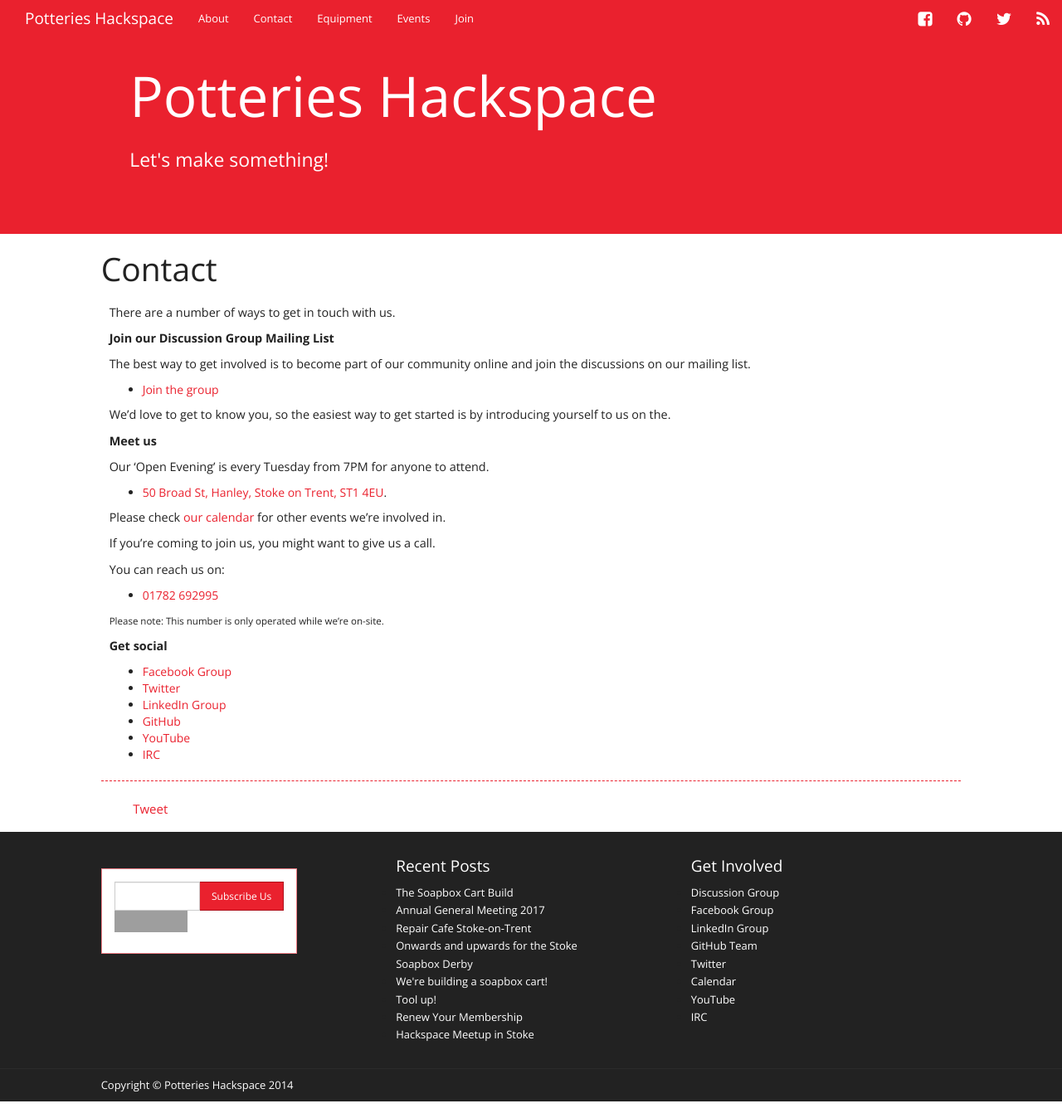
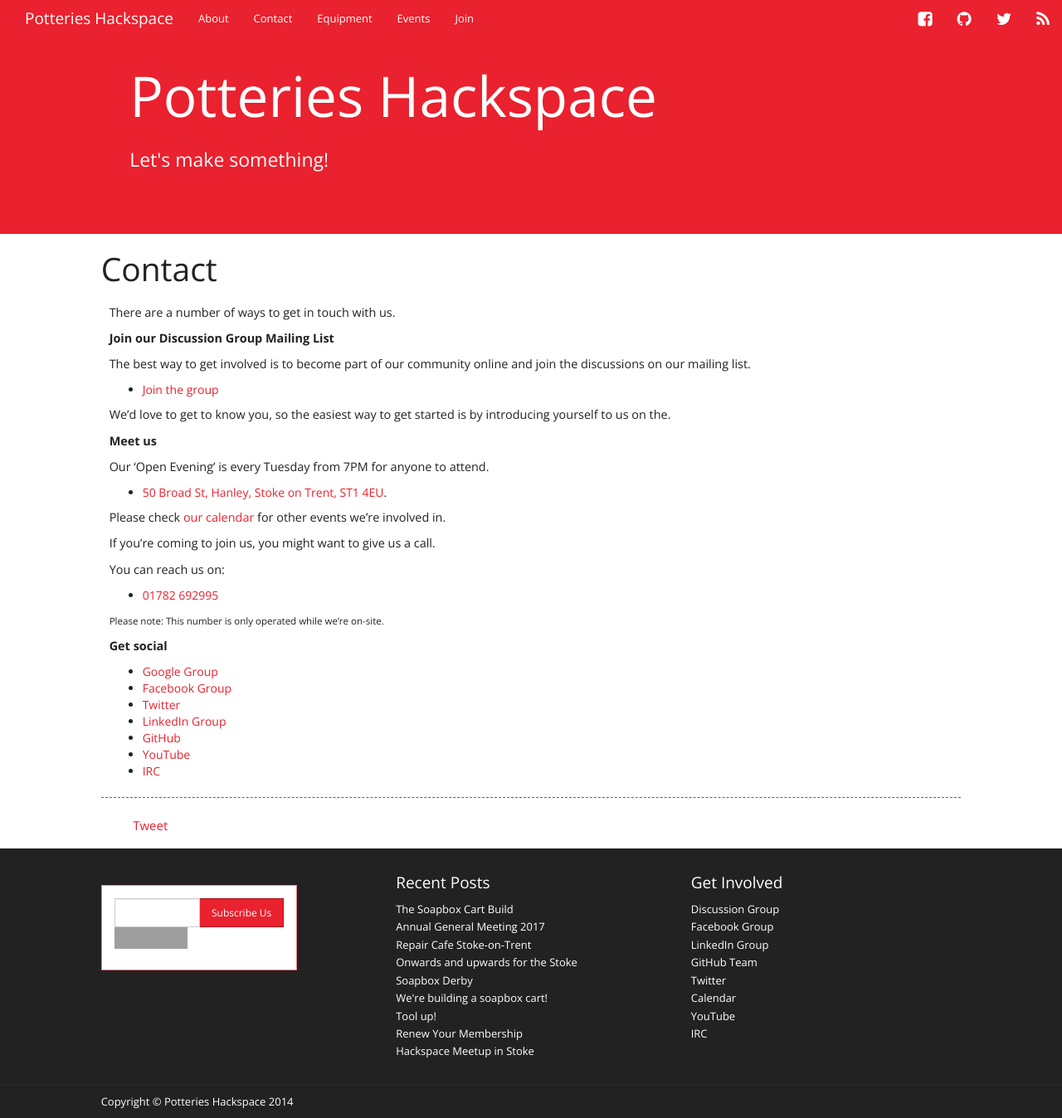
Before and after one commit to PotteriesHackspace/potterieshackspace.github.com, a Jekyll site: the page built from contact.md, in a window 1280 px wide and 1348 px high. Shown: the whole window at 83% size. Built offline with Jekyll 4.4.1, drawn with Linux system fonts in a browser that asks for light colours; nearby versions of some CDN libraries; comment, search, counter and statistics services are not loaded; grey boxes are pictures that could not be loaded.

Commit message:
fix: update map link

```diff
--- a/_config.yml
+++ b/_config.yml
@@ -49,3 +49,6 @@
     url: https://coinbase.com/checkouts/f7febf3521750f7b11d510c231970b17
   - title: via PayPal
     url: https://www.paypal.com/cgi-bin/webscr?cmd=_s-xclick&hosted_button_id=N46U9V699JA9S
+location:
+  - address: 50 Broad St, Hanley, Stoke on Trent, ST1 4EU
+    url: https://map.what3words.com/tribe.rested.stones
--- a/_includes/calendar.html
+++ b/_includes/calendar.html
@@ -1,6 +1,6 @@
 <aside id="text-4" class="widget widget_text"><h3 class="widget-title"><span>Upcoming Events</span></h3>
     <div class="textwidget"><p>Our open evening is every Tuesday from 7PM at
-        <a href="https://map.what3words.com/tribe.rested.stones">50 Broad St, Hanley, Stoke on Trent, ST1 4EU</a>.</p>
+        <a href="https://w3w.co/artist.watch.rents">50 Broad St, Hanley, Stoke on Trent, ST1 4EU</a>.</p>
         <p>Please check our calendar for other events we're involved in.</p>
         <p>
             <iframe src="https://www.google.com/calendar/embed?showTitle=0&amp;showNav=0&amp;showDate=0&amp;showPrint=0&amp;showTabs=0&amp;showCalendars=0&amp;showTz=0&amp;mode=AGENDA&amp;height=400&amp;wkst=2&amp;bgcolor=%23FFFFFF&amp;src=00nfs1crll5qrehok98qmmitlc%40group.calendar.google.com&amp;color=%232F6309&amp;ctz=Europe%2FLondon"
--- a/contact.md
+++ b/contact.md
@@ -22,7 +22,7 @@
 
 Our &#8216;Open Evening&#8217; is every Tuesday from 7PM for anyone to attend.
 
-* [50 Broad St, Hanley, Stoke on Trent, ST1 4EU](https://map.what3words.com/tribe.rested.stones).
+* [50 Broad St, Hanley, Stoke on Trent, ST1 4EU](https://w3w.co/artist.watch.rents).
 
 Please check [our calendar](https://www.google.com/calendar/embed?src=00nfs1crll5qrehok98qmmitlc%40group.calendar.google.com&ctz=Europe/London) for other events we&#8217;re involved in.
 
@@ -30,15 +30,16 @@
 
 You can reach us on:
 
-* <a href="tel:01782 692995">01782 692995</a>
+* <a href="tel:01782692995">01782 692995</a>
 
 <small>Please note: This number is only operated while we're on-site.</small>
 
 **Get social**
 
-  * [Facebook Group](http://www.facebook.com/groups/472345606113810/)
-  * [Twitter](http://www.twitter.com/potterieshacks)
-  * [LinkedIn Group](http://www.linkedin.com/groups/PotteriesHackspace-4759759)
+  * [Google Group](http://groups.google.com/group/potteries-hackspace)
+  * [Facebook Group](https://www.facebook.com/groups/472345606113810/)
+  * [Twitter](https://www.twitter.com/potterieshacks)
+  * [LinkedIn Group](https://www.linkedin.com/groups/PotteriesHackspace-4759759)
   * [GitHub](https://github.com/PotteriesHackspace/)
   * [YouTube](https://www.youtube.com/user/potterieshackspace)
   * [IRC](irc://chat.freenode.net/potterieshackspace)
```
Also changed, not shown: _posts/2017-01-05-tool-up.md (+1 -1 lines).
